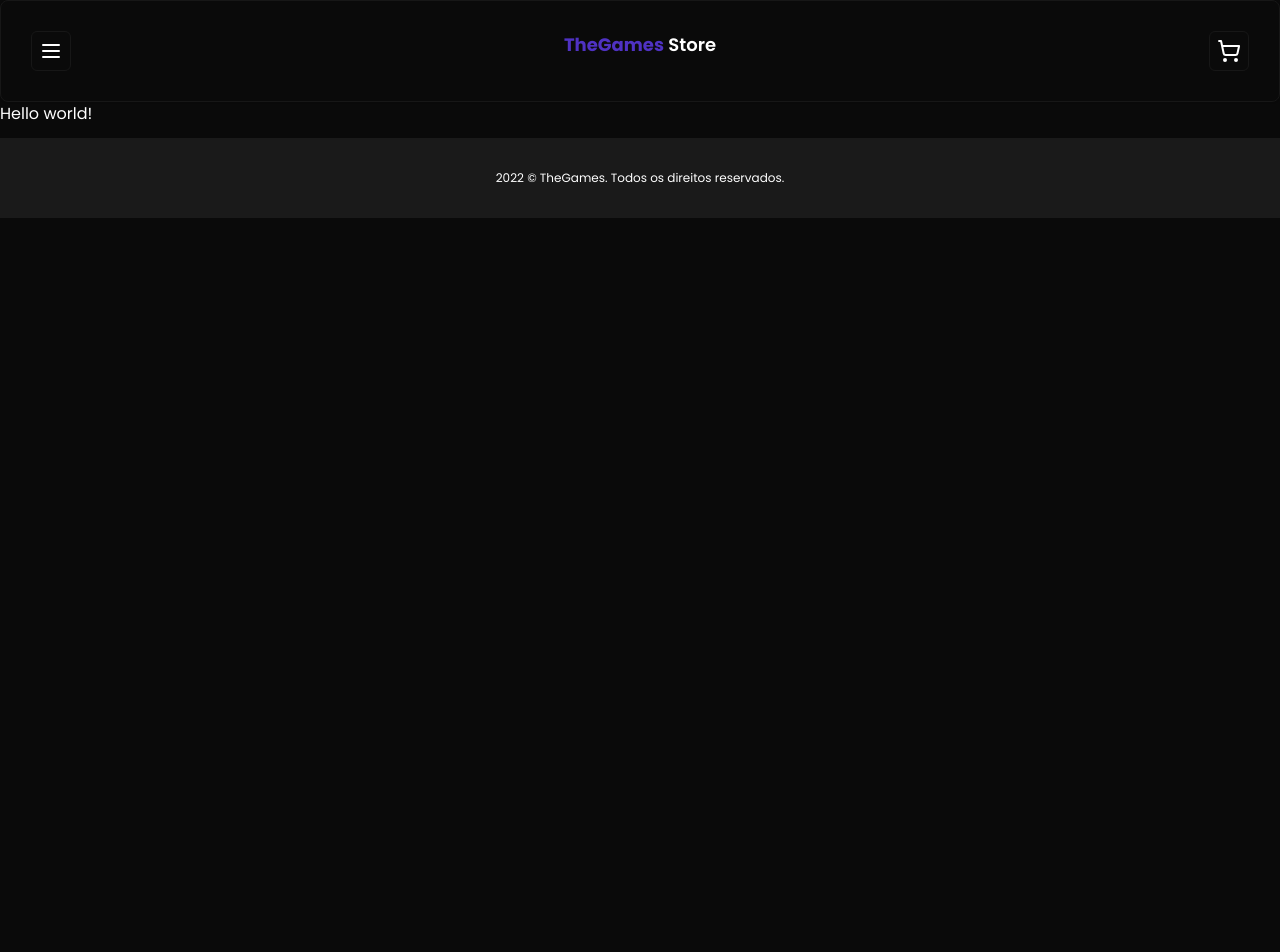
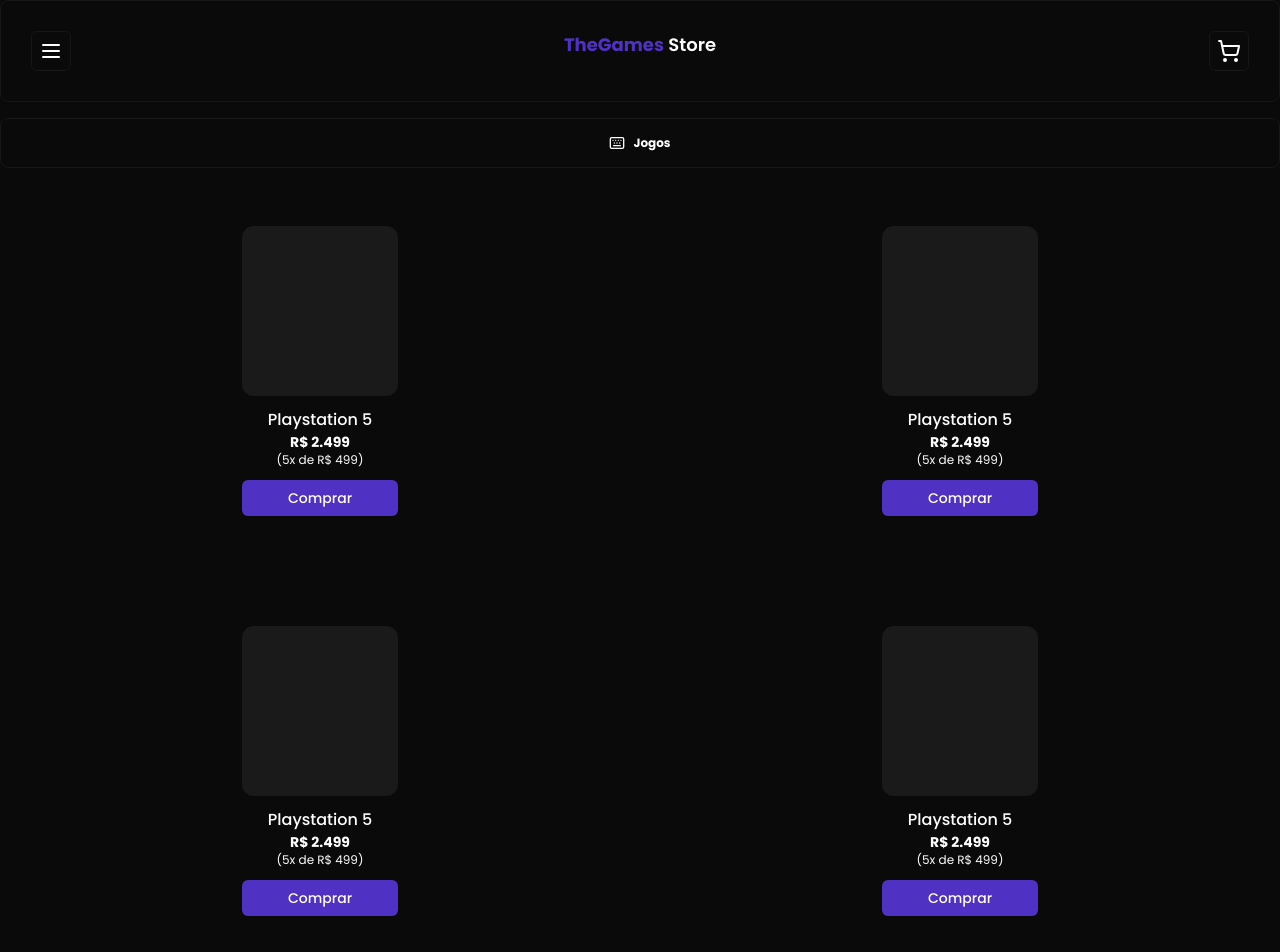
Before and after one commit to gabrielpriegoo/gaming-store, a React (Vite) app: page /jogos in a window 1280 px wide. Shown: the top 952 px of the page. Before the commit the page ends 800 px from the top, so only its background shows below. Built offline with nearby package versions, Linux system fonts and the light colour scheme.

Commit message:
feat: add event button nav menu

```diff
--- a/src/components/ui/header.jsx
+++ b/src/components/ui/header.jsx
@@ -1,13 +1,24 @@
 import { HomeIcon, ListOrderedIcon, MenuIcon, PercentIcon, ShoppingCartIcon } from "lucide-react";
 import { Button } from "./button";
 import { Card } from "./card";
+import { Link } from "react-router-dom";
 import { Sheet, SheetContent, SheetHeader, SheetTrigger } from "./sheet";
-import { Link } from "react-router-dom";
+import { useNavigate } from "react-router-dom";
+import { useState } from "react";
 
 const Header = () => {
+  const [open, setOpen] = useState(false)
+
+  const navigate = useNavigate()
+
+  const handleNavigation = (path) => {
+    setOpen(false)
+    navigate(path)
+  }
+
   return (
     <Card className="flex justify-between p-[1.875rem]">
-     <Sheet>
+     <Sheet open={open} onOpenChange={setOpen}>
       <SheetTrigger asChild>
       <Button size="icon" variant="outline">
         <MenuIcon />
@@ -17,9 +28,9 @@
       <SheetContent side="left">
         <SheetHeader className="text-left text-lg font-semibold">Menu</SheetHeader>
         <div className="mt-2 flex flex-col gap-2">
-          <Button variant="outline" className="w-full justify-start gap-2"><HomeIcon size={16} />Home</Button>
-          <Button variant="outline" className="w-full justify-start gap-2"><PercentIcon size={16} />Consoles</Button>
-          <Button variant="outline" className="w-full justify-start gap-2"><ListOrderedIcon size={16} />Jogos</Button>
+          <Button variant="outline" className="w-full justify-start gap-2" onClick={() => handleNavigation("/") }><HomeIcon size={16} />Home</Button>
+          <Button variant="outline" className="w-full justify-start gap-2" onClick={() => handleNavigation("/consoles") }><PercentIcon size={16} />Consoles</Button>
+          <Button variant="outline" className="w-full justify-start gap-2" onClick={() => handleNavigation("/jogos") }><ListOrderedIcon size={16} />Jogos</Button>
         </div>
       </SheetContent>
      </Sheet>
--- a/src/routes/jogos/page.jsx
+++ b/src/routes/jogos/page.jsx
@@ -1,7 +1,54 @@
-const GamesList = () => {
+import { Badge } from "../../components/ui/badge";
+import { Button } from "../../components/ui/button";
+import { KeyboardIcon } from "lucide-react";
+
+const GameList = () => {
     return (
-        <div>Hello world!</div>
-     );
+        <div>
+            <Badge variant={"outline"} className="py-4 flex items-center justify-center gap-2 rounded-lg cursor-pointer select-none mt-4">
+                <KeyboardIcon size={16} />
+                <span className="font-bold text-xs">Jogos</span>
+            </Badge>
+            <div className="w-full h-[800px] grid grid-cols-2 place-items-center">
+                <div className="w-[156px] h-[300px] mt-4">
+                    <div className=" w-full h-[170px] rounded-xl bg-[#1A1A1A]"></div>
+                    <div className="h-12 flex flex-col items-center mt-3">
+                        <span className="text-base font-medium">Playstation 5</span>
+                        <span className="text-sm font-bold">R$ 2.499</span>
+                        <span className="text-xs font-normal">(5x de R$ 499)</span>
+                        <Button className="w-full mt-3">Comprar</Button>
+                    </div>
+                </div>
+                <div className="w-[156px] h-[300px] mt-4">
+                    <div className=" w-full h-[170px] rounded-xl bg-[#1A1A1A]"></div>
+                    <div className="h-12 flex flex-col items-center mt-3">
+                        <span className="text-base font-medium">Playstation 5</span>
+                        <span className="text-sm font-bold">R$ 2.499</span>
+                        <span className="text-xs font-normal">(5x de R$ 499)</span>
+                        <Button className="w-full mt-3">Comprar</Button>
+                    </div>
+                </div>
+                <div className="w-[156px] h-[300px] mt-4">
+                    <div className=" w-full h-[170px] rounded-xl bg-[#1A1A1A]"></div>
+                    <div className="h-12 flex flex-col items-center mt-3">
+                        <span className="text-base font-medium">Playstation 5</span>
+                        <span className="text-sm font-bold">R$ 2.499</span>
+                        <span className="text-xs font-normal">(5x de R$ 499)</span>
+                        <Button className="w-full mt-3">Comprar</Button>
+                    </div>
+                </div>
+                <div className="w-[156px] h-[300px] mt-4">
+                    <div className=" w-full h-[170px] rounded-xl bg-[#1A1A1A]"></div>
+                    <div className="h-12 flex flex-col items-center mt-3">
+                        <span className="text-base font-medium">Playstation 5</span>
+                        <span className="text-sm font-bold">R$ 2.499</span>
+                        <span className="text-xs font-normal">(5x de R$ 499)</span>
+                        <Button className="w-full mt-3">Comprar</Button>
+                    </div>
+                </div>
+            </div>
+        </div>
+    );
 }
 
-export default GamesList;
+export default GameList;
```
